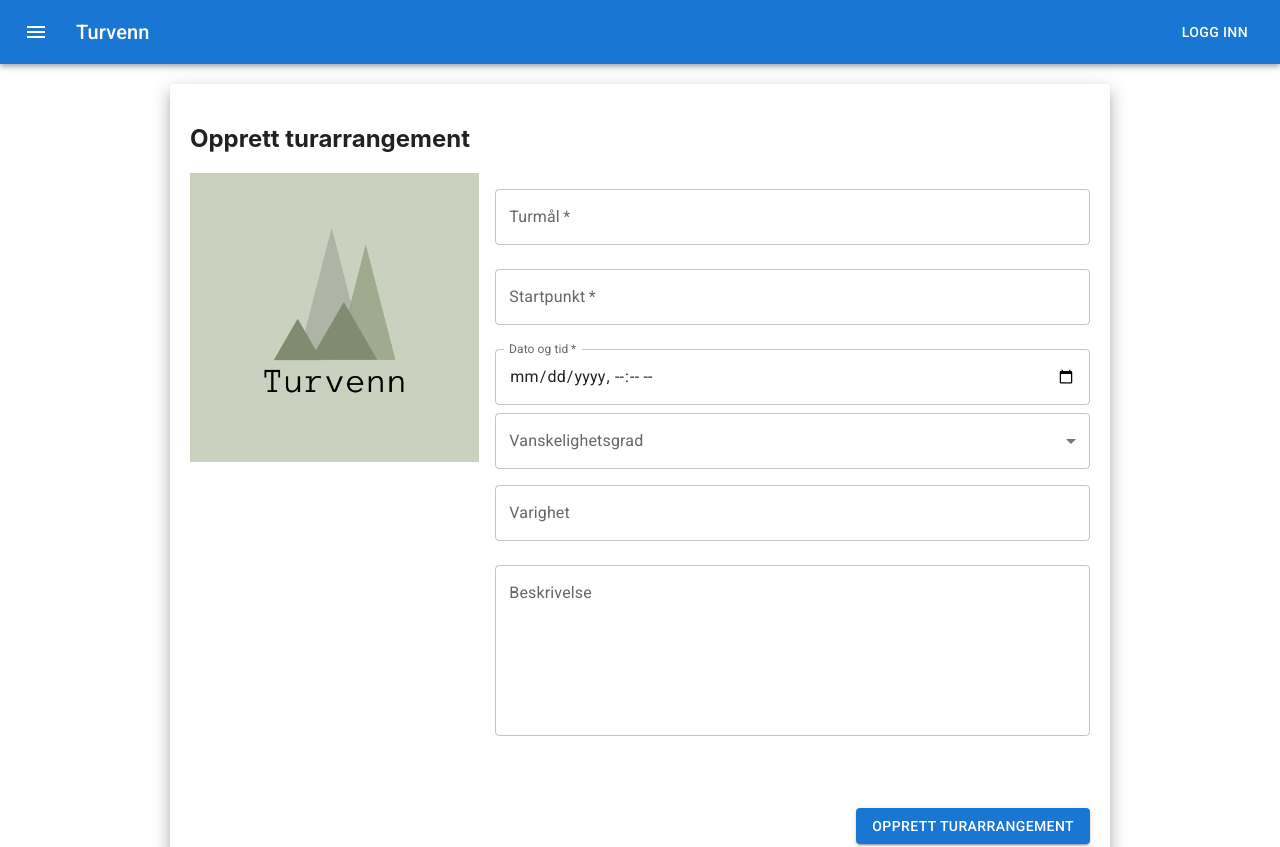
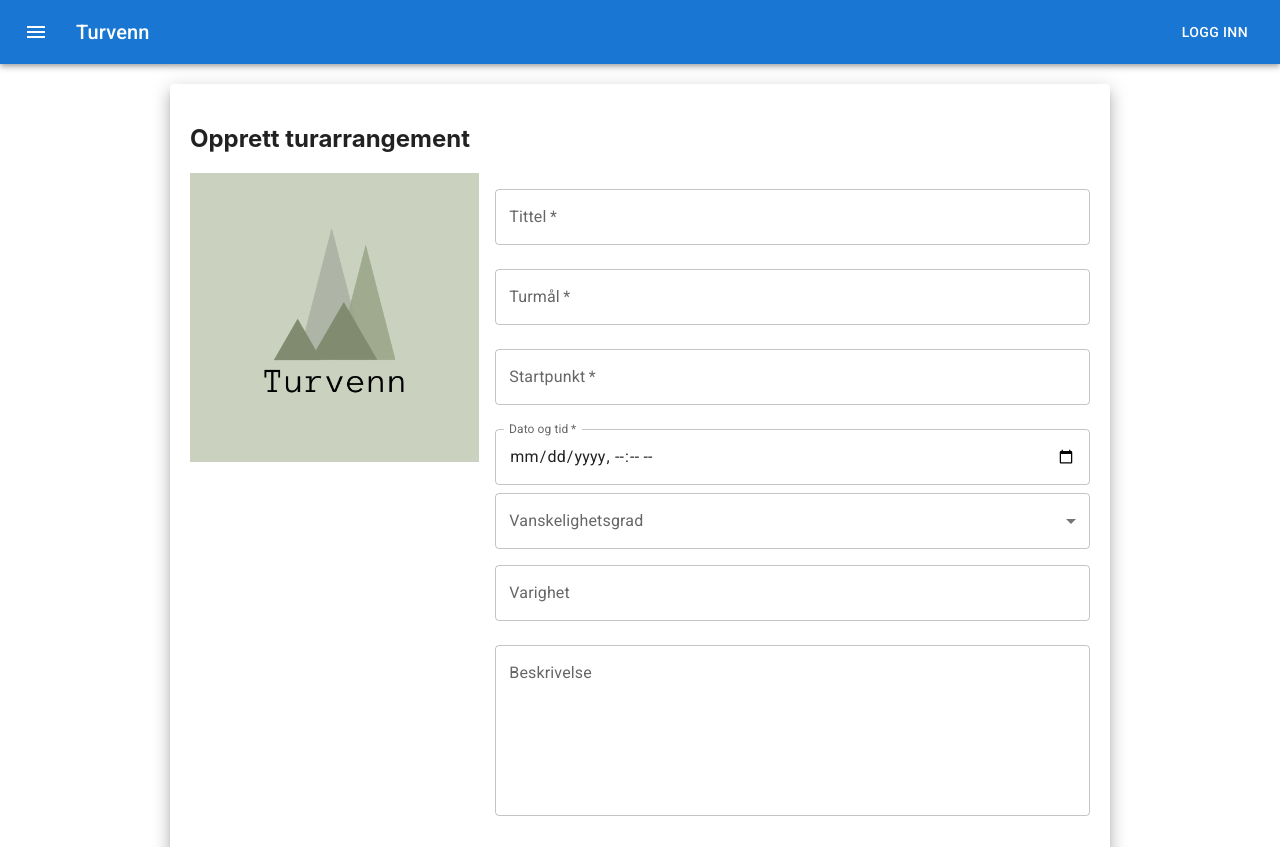
Before and after one commit to eriksalv/turvenn-tdt4140, a React (Create React App) app in the folder frontend/: page /create-trip in a window 1280 px wide. Shown: the top 847 px of the page. Built offline with nearby package versions, Linux system fonts and the light colour scheme.

Commit message:
feat(#25): opprettelse av turer i CreateTrip

```diff
--- a/frontend/src/components/TripCard.jsx
+++ b/frontend/src/components/TripCard.jsx
@@ -14,6 +14,7 @@ const Img = styled('img')({
 });
 
 export default function TripCard({
+  title,
   difficulty,
   duration,
   date,
--- a/frontend/src/features/trips/tripSlice.js
+++ b/frontend/src/features/trips/tripSlice.js
@@ -22,8 +22,8 @@ export const getTrips = createAsyncThunk('/trips/getAll', async (_, thunkAPI) =>
 
 export const createTrip = createAsyncThunk('/trips/create', async (tripData, thunkAPI) => {
   try {
-    const { token } = thunkAPI.getState().auth.user;
-    return await tripService().createTrip(tripData, token);
+    const { accessToken } = thunkAPI.getState().auth.user;
+    return await tripService.createTrip(tripData, accessToken);
   } catch (error) {
     return thunkAPI.rejectWithValue(getError(error));
   }
--- a/frontend/src/pages/CreateTrip.jsx
+++ b/frontend/src/pages/CreateTrip.jsx
@@ -1,4 +1,6 @@
-import React, { useState } from 'react';
+import React, { useState, useEffect } from 'react';
+import { useSelector, useDispatch } from 'react-redux';
+import { useNavigate } from 'react-router-dom';
 import {
   Grid,
   Button,
@@ -10,9 +12,12 @@ import {
   MenuItem,
   styled
 } from '@mui/material';
+import { toast } from 'react-toastify';
+import { createTrip, reset } from '../features/trips/tripSlice';
 
 function CreateTrip() {
   const [formData, setFormData] = useState({
+    name: '',
     goal: '',
     start: '',
     date: '',
@@ -20,9 +25,12 @@ function CreateTrip() {
     duration: '',
     description: ''
   });
+  const dispatch = useDispatch();
+  const { isLoading, isError, isSuccess, message } = useSelector((state) => state.trips);
+  const navigate = useNavigate();
 
-  const { goal, start, date, difficulty, duration, description } = formData;
-  const paperStyle = { padding: 20, width: 900, margin: '20px auto' };
+  const { name, goal, start, date, difficulty, duration, description } = formData;
+  const paperStyle = { padding: 20, maxWidth: 900, margin: '20px auto' };
 
   const Img = styled('img')({
     margin: 'auto',
@@ -31,18 +39,32 @@ function CreateTrip() {
     maxHeight: '100%'
   });
 
+  useEffect(() => {
+    if (isError) {
+      toast.error(message);
+    }
+
+    if (isSuccess) {
+      dispatch(reset());
+      navigate('/home');
+      toast.success('Turen ble opprettet');
+    }
+
+    dispatch(reset());
+  }, [dispatch, isError, isSuccess, navigate, message]);
+
   const onChange = (e) => {
-    console.log(e.target.value);
-    console.log(e.target.id);
     setFormData((prevState) => ({
       ...prevState,
       [e.target.id]: e.target.value
     }));
   };
 
-  const onSubmit = (e) => {
+  const onSubmit = async (e) => {
     e.preventDefault();
-    console.log(`Goal: ${goal}, Start: ${start}, Date: ${date}`);
+    const tripData = { name, goal, start, date, difficulty, duration, description };
+
+    dispatch(createTrip(tripData));
   };
 
   const onChangeDifficulty = (e) => {
@@ -66,6 +88,16 @@ function CreateTrip() {
             </Grid>
             <Grid item xs={8}>
               <form onSubmit={onSubmit}>
+                <TextField
+                  id="name"
+                  label="Tittel"
+                  placeholder="Navn på turen"
+                  required
+                  fullWidth
+                  value={name}
+                  margin="normal"
+                  onChange={onChange}
+                />
                 <TextField
                   id="goal"
                   label="Turmål"
@@ -143,7 +175,12 @@ function CreateTrip() {
             justifyContent="flex-end"
             sx={{ mt: '4rem', mb: '0.5rem' }}
           >
-            <Button className="btn btn-success" type="submit" variant="contained">
+            <Button
+              onClick={onSubmit}
+              className="btn btn-success"
+              type="submit"
+              variant="contained"
+            >
               Opprett turarrangement
             </Button>
           </Grid>
```
